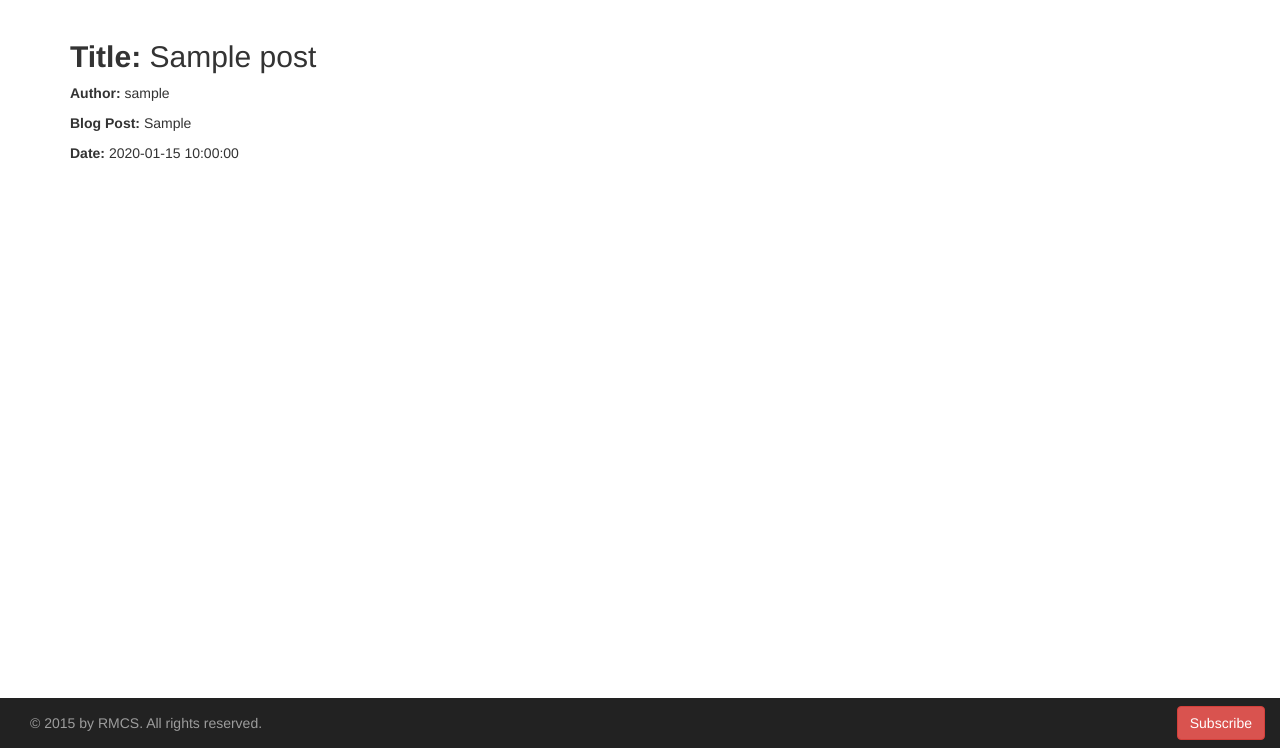
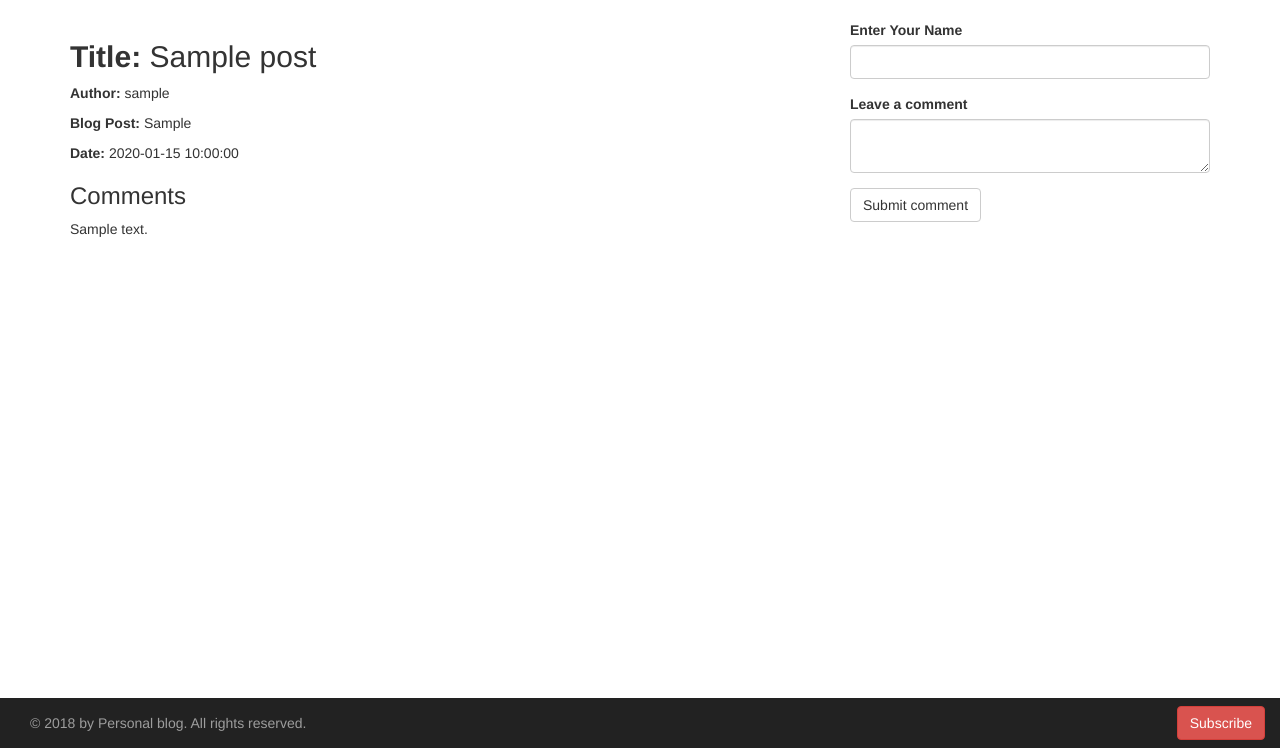
Before and after one commit to Anne56njeri/Blog, a Flask app: page /blogs/1 in a window 1280 px wide. Shown: the part 52-800 px from the top of the page. Run offline with Flask 2, Linux system fonts and the light colour scheme; tables that the repository leaves empty hold one stand-in row (values such as "Sample post"); some libraries are stand-ins or nearby versions.

Commit message:
displaying comments

```diff
--- a/app/main/forms.py
+++ b/app/main/forms.py
@@ -20,3 +20,7 @@
     post_title=StringField('Enter the title of the post',validators=[Required()])
     post =TextAreaField('Enter your post',validators=[Required()])
     Submit=SubmitField('Submit Post')
+class Comments_form(FlaskForm):
+    username=StringField('Enter Your Name',validators=[Required()])
+    comment=TextAreaField('Leave a comment',validators=[Required()])
+    submit=SubmitField('Submit comment')
--- a/app/main/views.py
+++ b/app/main/views.py
@@ -2,8 +2,8 @@
 from . import main
 from flask_login import login_required,current_user
 from ..email import mail_message
-from ..models import Subscribe,Post
-from .forms import Subscribe_form,Post_form
+from ..models import Subscribe,Post,Comments
+from .forms import Subscribe_form,Post_form,Comments_form
 from .. import db
 from flask import flash
 # Views
@@ -38,8 +38,18 @@
         return redirect(url_for('main.index'))
 
     return render_template('write.html',post_form=form)
-@main.route('/blogs/<int:id>')
+@main.route('/blogs/<int:id>',methods=["GET","POST"])
 def blogs(id):
+    form=Comments_form()
+
+    if form.validate_on_submit():
+        comments=Comments(username=form.username.data,comment=form.comment.data)
+        db.session.add(comments)
+        db.session.commit()
+        flash("comment added")
+        return redirect(url_for('main.index'))
+
     posts=Post.query.filter_by(id=id).first()
+    comment=Comments.query.all()
 
-    return render_template("blogs/blog.html",posts=posts)
+    return render_template("blogs/blog.html",posts=posts,comments_form=form,comment=comment)
--- a/app/models.py
+++ b/app/models.py
@@ -43,3 +43,8 @@
     post=db.Column(db.String)
     def __repr__(self):
         return f'Post{self.post_title}'
+class Comments(db.Model):
+    __tablename__='comments'
+    id=db.Column(db.Integer,primary_key=True)
+    username=db.Column(db.String(255))
+    comment=db.Column(db.String)
--- a/app/static/css/index.css
+++ b/app/static/css/index.css
@@ -1,3 +1,6 @@
 h2{
   font-family: 'Handlee', cursive;
 }
+body{
+  background-color: red;
+}
--- a/app/templates/blogs/blog.html
+++ b/app/templates/blogs/blog.html
@@ -1,10 +1,21 @@
 {% extends 'base.html' %}
+{% import 'bootstrap/wtf.html' as wtf %}
+{% import 'macros.html' as macro %}
 
 {% block content %}
 <div class ="container">
+  <div class="row">
+    <div class="col-md-8">
   <h2><b> Title:</b> {{posts.post_title}}</h2>
   <p><b>Author:</b> {{posts.username}}</p>
-  <p><b>Blog Post:</b> {{posts.post}}
+  <p><b>Blog Post:</b> {{posts.post}}</p>
   <p><b>Date:</b> {{posts.post_date}}</p>
+  <h3>Comments</h3>
+  <p>{{ macro.displayComments(comment) }}</p>
+ </div>
+ <div class="col-md-4">
+   {{wtf.quick_form(comments_form)}}
+ </div>
+</div>
 </div>
 {% endblock %}
--- a/app/templates/footer.html
+++ b/app/templates/footer.html
@@ -1,6 +1,6 @@
 <nav class="navbar-wrapper navbar-inverse navbar-fixed-bottom">
   <div class="container-fluid">
-    <p class="navbar-text pull-left">&copy; 2015 by RMCS. All rights reserved.</p>
+    <p class="navbar-text pull-left">&copy; 2018 by Personal blog. All rights reserved.</p>
     <a href="#" class="btn navbar-btn btn-danger pull-right">Subscribe</a>
   </div>
 </nav>
--- a/app/templates/macros.html
+++ b/app/templates/macros.html
@@ -5,3 +5,9 @@
   <h3><a href="/blogs/{{post.id}}">{{post.post_title}}</a></h3>
   {% endfor %}
   {% endmacro %}
+
+  {% macro displayComments(comments_list) %}
+  {% for comment in comments_list %}
+  <p>{{comment.comment}}<p>
+    {% endfor %}
+    {% endmacro %}
--- a/manage.py
+++ b/manage.py
@@ -1,6 +1,6 @@
 from app import create_app,db
 from flask_script import Manager,Server
-from app.models import Writer,Subscribe,Post
+from app.models import Writer,Subscribe,Post,Comments
 from flask_migrate import Migrate,MigrateCommand
 
 app = create_app('development')
@@ -11,7 +11,7 @@
 manager.add_command('db',MigrateCommand)
 @manager.shell
 def make_shell_context():
-    return dict(app=app,db=db,Writer=Writer,Subscribe =Subscribe,Post=Post)
+    return dict(app=app,db=db,Writer=Writer,Subscribe =Subscribe,Post=Post,Comments=Comments)
 
 @manager.command
 def test():
```
Also changed, not shown: migrations/versions/56726acfef0f_added_a_comments_table.py (added, +33 -0 lines).
